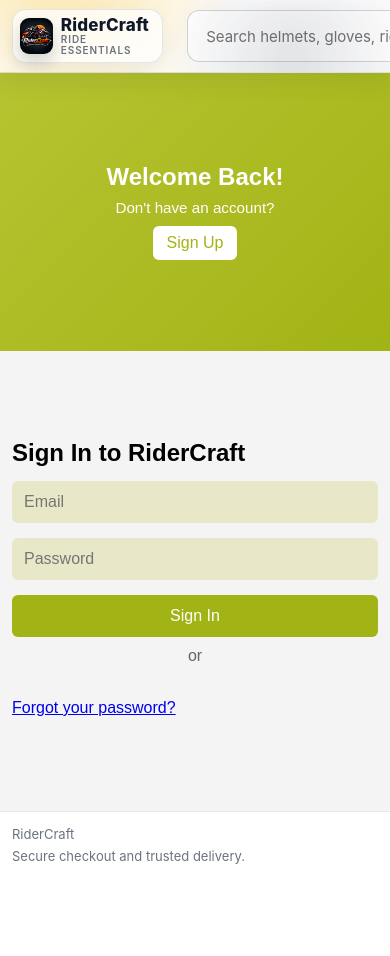
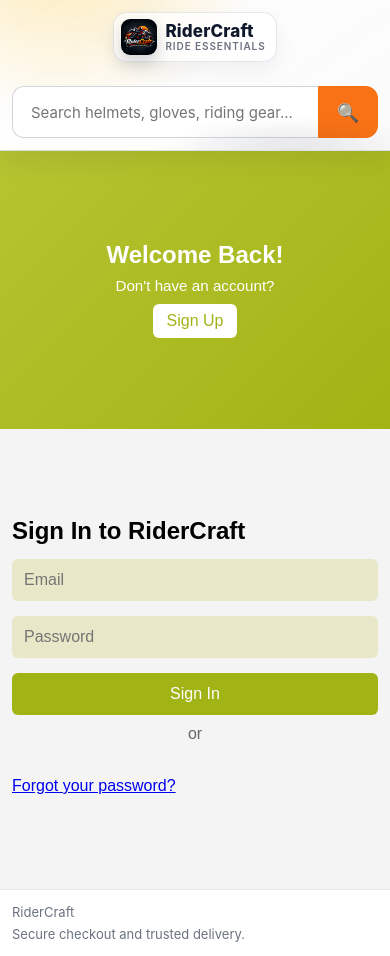
Before and after one commit to baniyasujan007-boop/ridercraft-web, a React (Create React App) app in the folder client/: page / in a window 390 px wide. Before the commit the page ends 878 px from the top, so only its background shows below. Built offline with nearby package versions, Linux system fonts and the light colour scheme; no server answers.

Commit message:
refactor: move search bar from navbar to site header

```diff
--- a/client/src/components/layout/SiteHeader.js
+++ b/client/src/components/layout/SiteHeader.js
@@ -1,5 +1,6 @@
 import { Link } from "react-router-dom";
 import ridercraftLogo from "../../assets/ridercraft-logo.png";
+
 
 export default function SiteHeader({
   searchQuery,
--- a/client/src/styles/layout/site-chrome.css
+++ b/client/src/styles/layout/site-chrome.css
@@ -117,10 +117,16 @@
 }
 
 @media (max-width: 640px) {
-  .site-header-inner {
-    height: 62px;
-    width: min(1220px, calc(100% - 16px));
-  }
+ .site-header-inner {
+  flex-direction: column;
+  gap: 12px;
+  padding: 12px 0;
+}
+
+.site-header-search {
+  width: 100%;
+  max-width: 100%;
+}
 
   .site-logo {
     gap: 8px;
```
